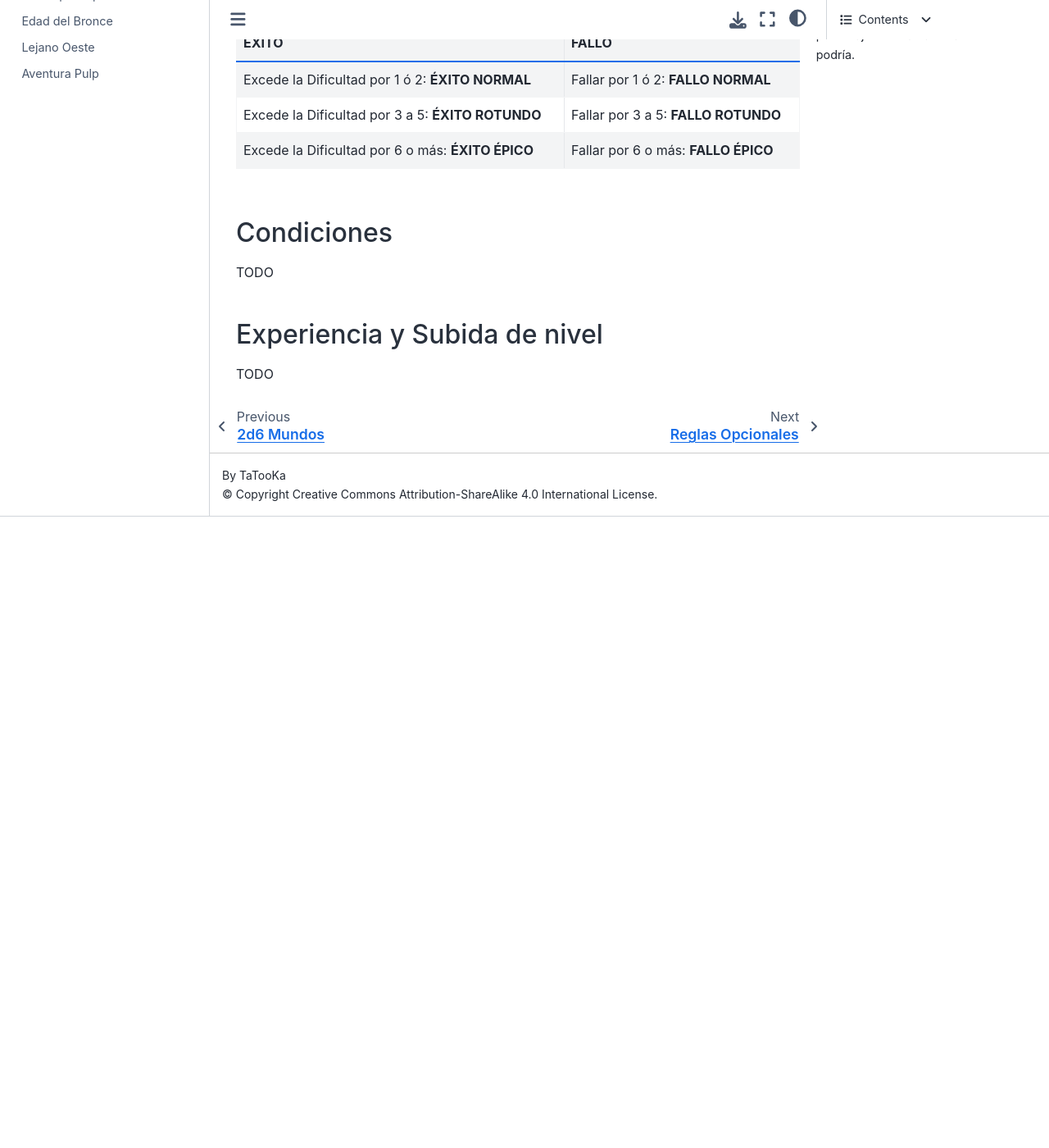
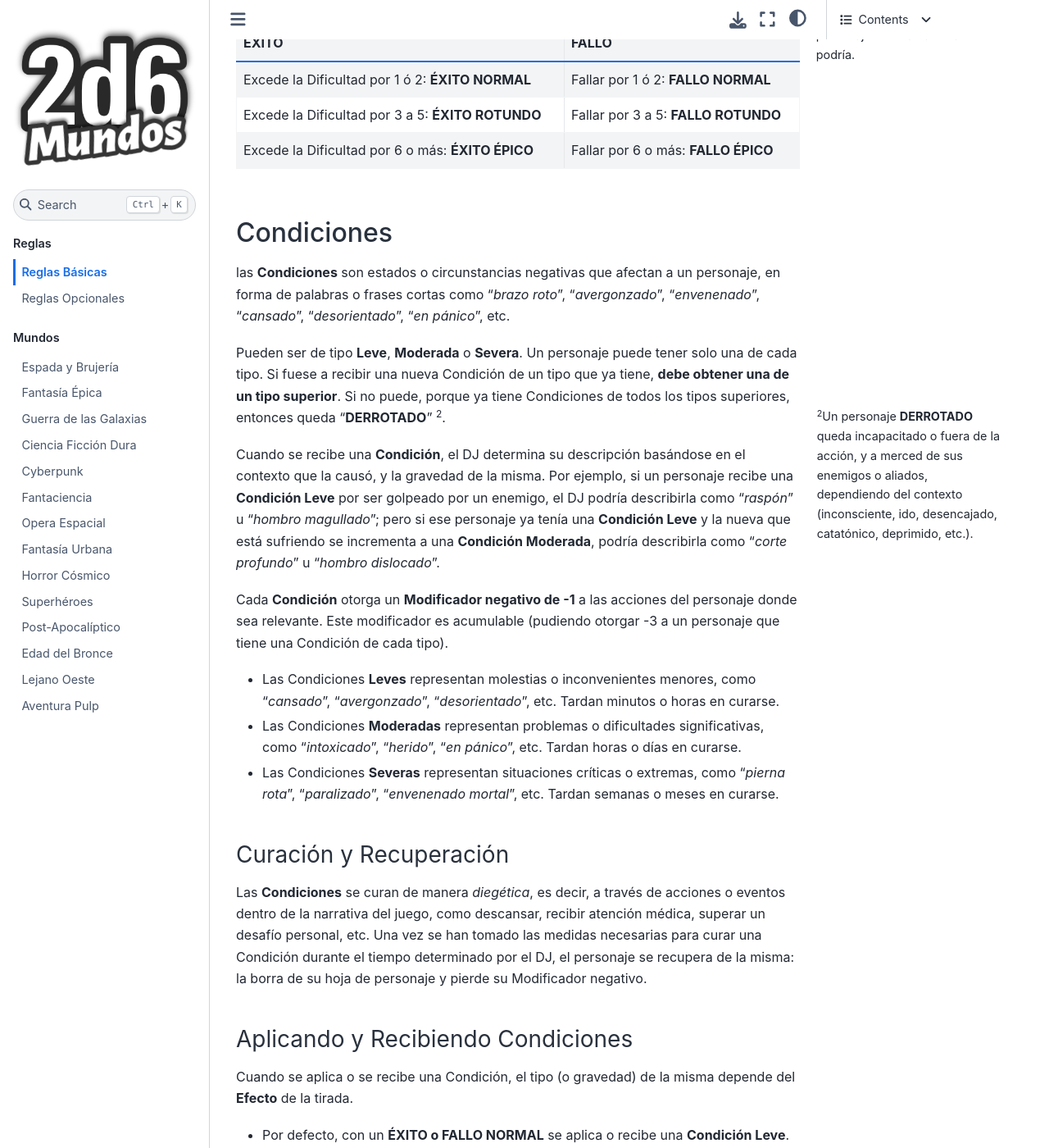
Before and after one commit to TaTooKa/2d6Mundos, a Sphinx documentation site: the page built from docs/source/pages/rules/reglas-basicas.rst, in a window 1280 px wide and 1400 px high, scrolled down 1969 px. Shown: the whole window at 82% size. Built offline with Sphinx 7.4.7 and the Sphinx Book theme 1.1.4, drawn with Linux system fonts in a browser that asks for light colours; some web fonts are replaced; before the commit the page ends 2599 px from its top, so only the background shows below that; some of the changed text lies outside the part shown.

Commit message:
more rules

```diff
--- a/docs/source/pages/rules/reglas-basicas.rst
+++ b/docs/source/pages/rules/reglas-basicas.rst
@@ -68,9 +68,40 @@ Cuan por encima o por debajo de la Dificultad se encuentra el resultado de la ti
 Condiciones
 -----------
 
-TODO
+las **Condiciones** son estados o circunstancias negativas que afectan a un personaje, en forma de palabras o frases cortas como "*brazo roto*", "*avergonzado*", "*envenenado*", "*cansado*", "*desorientado*", "*en pánico*", etc.
+
+Pueden ser de tipo **Leve**, **Moderada** o **Severa**. Un personaje puede tener solo una de cada tipo. Si fuese a recibir una nueva Condición de un tipo que ya tiene, **debe obtener una de un tipo superior**. Si no puede, porque ya tiene Condiciones de todos los tipos superiores, entonces queda "**DERROTADO**" [#]_.
+
+.. [#] Un personaje **DERROTADO** queda incapacitado o fuera de la acción, y a merced de sus enemigos o aliados, dependiendo del contexto (inconsciente, ido, desencajado, catatónico, deprimido, etc.).
+
+Cuando se recibe una **Condición**, el DJ determina su descripción basándose en el contexto que la causó, y la gravedad de la misma. Por ejemplo, si un personaje recibe una **Condición Leve** por ser golpeado por un enemigo, el DJ podría describirla como "*raspón*" u "*hombro magullado*"; pero si ese personaje ya tenía una **Condición Leve** y la nueva que está sufriendo se incrementa a una **Condición Moderada**, podría describirla como "*corte profundo*" u "*hombro dislocado*".
+
+Cada **Condición** otorga un **Modificador negativo de -1** a las acciones del personaje donde sea relevante. Este modificador es acumulable (pudiendo otorgar -3 a un personaje que tiene una Condición de cada tipo).
+
+* Las Condiciones **Leves** representan molestias o inconvenientes menores, como "*cansado*", "*avergonzado*", "*desorientado*", etc. Tardan minutos o horas en curarse.
+* Las Condiciones **Moderadas** representan problemas o dificultades significativas, como "*intoxicado*", "*herido*", "*en pánico*", etc. Tardan horas o días en curarse.
+* Las Condiciones **Severas** representan situaciones críticas o extremas, como "*pierna rota*", "*paralizado*", "*envenenado mortal*", etc. Tardan semanas o meses en curarse.
+
+Curación y Recuperación
+^^^^^^^^^^^^^^^^^^^^^^^
+
+Las **Condiciones** se curan de manera *diegética*, es decir, a través de acciones o eventos dentro de la narrativa del juego, como descansar, recibir atención médica, superar un desafío personal, etc. Una vez se han tomado las medidas necesarias para curar una Condición durante el tiempo determinado por el DJ, el personaje se recupera de la misma: la borra de su hoja de personaje y pierde su Modificador negativo.
+
+Aplicando y Recibiendo Condiciones
+^^^^^^^^^^^^^^^^^^^^^^^^^^^^^^^^^^
+
+Cuando se aplica o se recibe una Condición, el tipo (o gravedad) de la misma depende del **Efecto** de la tirada.
+
+* Por defecto, con un **ÉXITO o FALLO NORMAL** se aplica o recibe una **Condición Leve**.
+* Con un **ÉXITO o FALLO ROTUNDO** se aplica o recibe una **Condición Moderada**.
+* Con un **ÉXITO o FALLO ÉPICO** se aplica o recibe una **Condición Severa**.
+
 
 Experiencia y Subida de nivel
 -----------------------------
 
-TODO
+Al final de una aventura, o cuando se cumple una hazaña significativa, cada personaje implicado **gana 1 Punto de Experiencia (PX)**.
+
+Para **Subir de Nivel** en un Trasfondo, el jugador debe gastar una cantidad de PX de su personaje iguales al nuevo nivel que desea alcanzar. Por ejemplo, para ganar un nuevo Trasfondo en nivel 1, se gastaría 1 PX. Para subir de nivel 2 a nivel 3 en un Trasfondo, el jugador debe gastar 3 PX; para subir de nivel 3 a nivel 4, debe gastar 4 PX; y así sucesivamente [#]_.
+
+.. [#] Para subir de nivel en un Trasfondo, el jugador debe gastar PX en orden ascendente y secuencial. Por ejemplo, para subir de nivel 1 a nivel 3 en un Trasfondo, el jugador debe primero gastar 2 PX para subir a nivel 2, y luego gastar 3 PX para subir a nivel 3, totalizando 5 PX. No se puede saltar niveles al subir de nivel en un Trasfondo.
```
